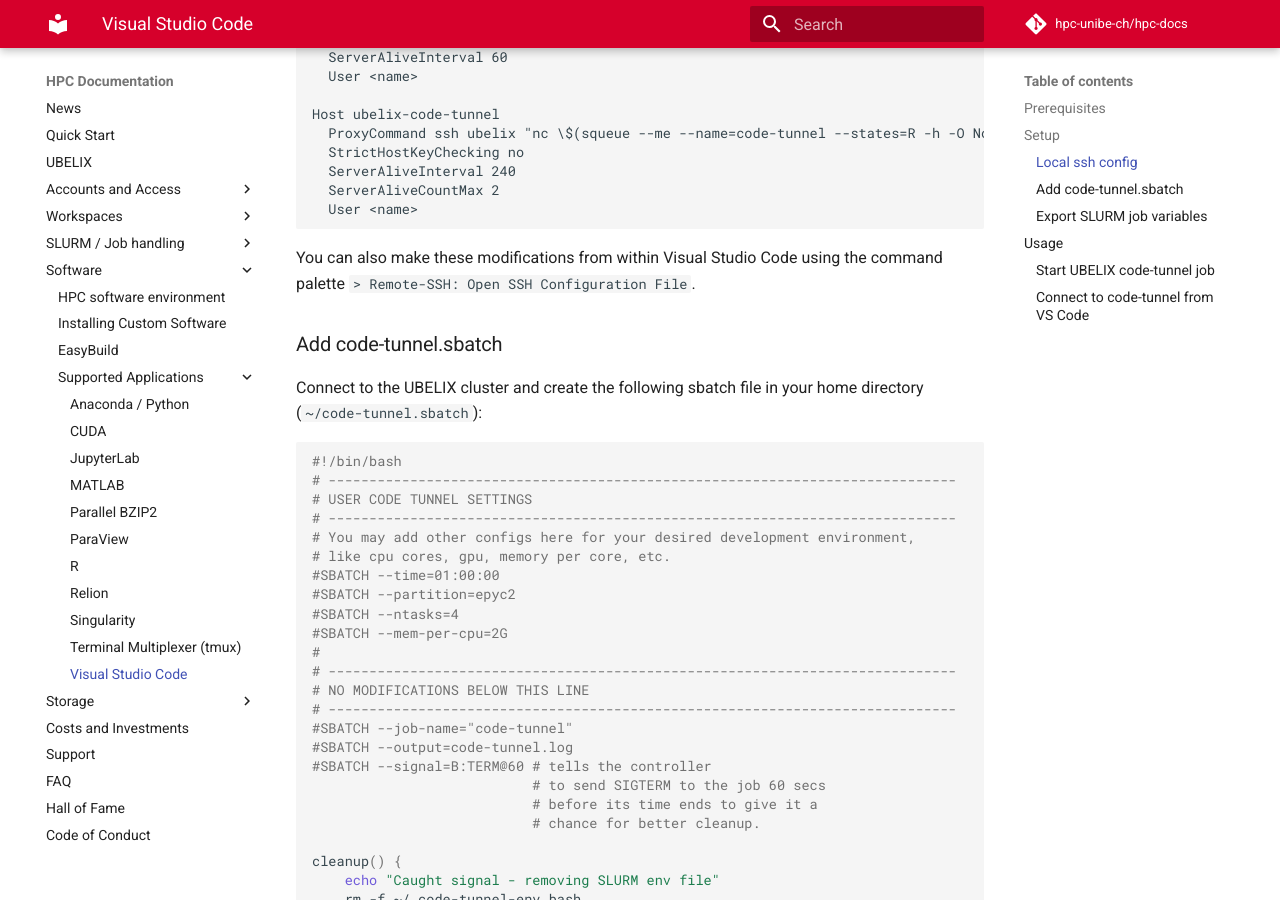
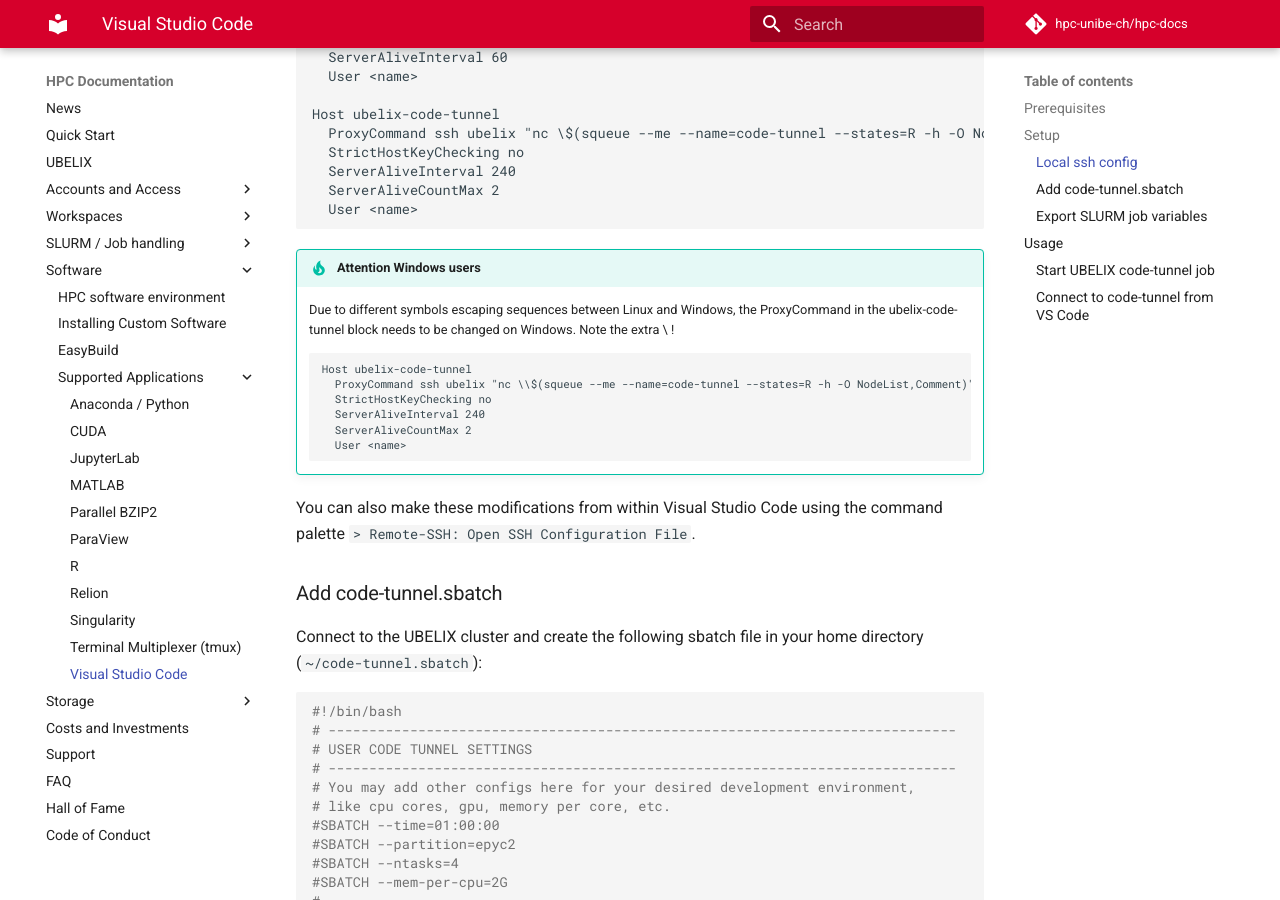
Before and after one commit to hpc-unibe-ch/hpc-unibe-ch.github.io, an MkDocs documentation site: the page built from docs/software/VisualStudioCode.md, in a window 1280 px wide and 900 px high, scrolled down 881 px. Built offline with MkDocs 1.6.1 and Material for MkDocs 9.7.7, drawn with Linux system fonts in a browser that asks for light colours; comment, search, counter and statistics services are not loaded.

Commit message:
Add extra information for Windows users in VSCode

````diff
--- a/docs/software/VisualStudioCode.md
+++ b/docs/software/VisualStudioCode.md
@@ -1,6 +1,6 @@
 # Interactive / Remote Computing with VS Code
 
-!!! tip Important
+!!! tip "Important"
     - This tutorial shows how to work interactively on a compute node! If you need to access the submit nodes, most of the steps below can be skipped!
     - Please keep in mind that these resources will be dedicated for you, thus an idle session will waste resources.
 
@@ -35,6 +35,20 @@
   ServerAliveCountMax 2
   User <name>
 ```
+
+!!! tip "Attention Windows users"
+    Due to different symbols escaping sequences between Linux and Windows, the
+    ProxyCommand in the ubelix-code-tunnel block needs to be changed on Windows.
+    Note the extra \\ !
+
+    ```
+    Host ubelix-code-tunnel
+      ProxyCommand ssh ubelix "nc \\$(squeue --me --name=code-tunnel --states=R -h -O NodeList,Comment)"
+      StrictHostKeyChecking no
+      ServerAliveInterval 240
+      ServerAliveCountMax 2
+      User <name>
+    ```
 
 You can also make these modifications from within Visual Studio Code using the command palette `> Remote-SSH: Open SSH Configuration File`.
 
````
